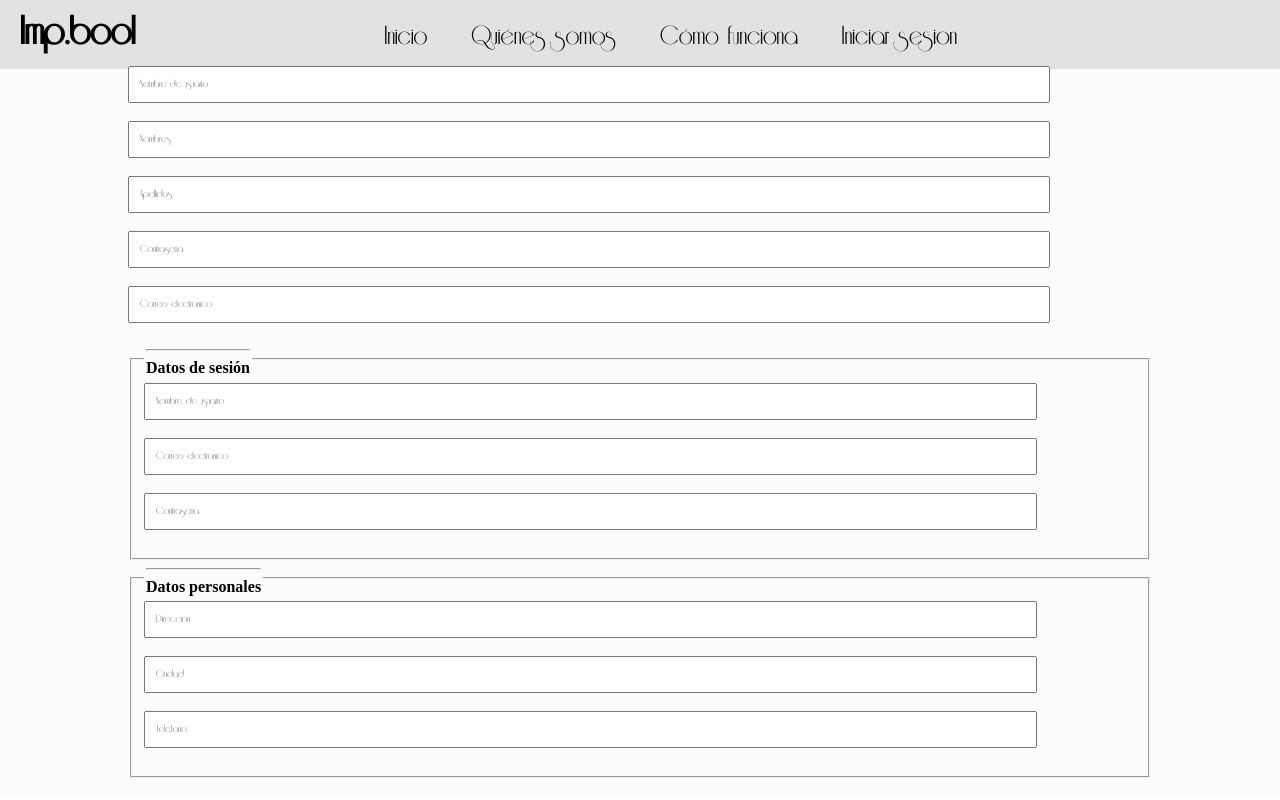
After one commit to sirgalleto/import.bool, a PHP site: page /registroUsuario.php in a window 1280 px wide. The commit adds this page. Run offline with PHP 8.4, Linux system fonts and the light colour scheme; some libraries are stand-ins or nearby versions.

Commit message:
Lógica modificada
Conflicts:

```diff
--- a/clase_plantilla.php
+++ b/clase_plantilla.php
@@ -29,7 +29,7 @@ class plantilla{
 				unset($$key);
 			}
 			$this->mihtml=str_replace ("\'", "'", $this->mihtml);
-			echo $this->mihtml;
+			return $this->mihtml;
 		}
 	}
 }
@@ -38,6 +38,7 @@ function sostenedor_error($error){
 	$miplantilla->asigna_variables(array(
 		'ERROR' => $error)
 	);
+
 	return $miplantilla->muestra();
 }
 ?>
--- /dev/null
+++ b/registroUsuario.php
@@ -0,0 +1,17 @@
+<?
+include("clase_plantilla.php");
+
+$Contenido=new Plantilla("template");//al Pasar como parametro Prueba, asumimos que en la carpeta 	plantillas existe un archivo de nombre Prueba.tpl
+
+$Formulario = new Plantilla("registroUsuario");
+$Formulario->asigna_variables(array(
+));
+$contenidoFormulario= $Formulario->muestra();
+
+    $string ="hola";
+$Contenido->asigna_variables(array(
+    "miVariable" => $contenidoFormulario
+));
+$ContenidoString = $Contenido->muestra();//$ContenidoString contiene nuestra plantilla, ya con las variables asignadas, f·cil no?
+echo $ContenidoString;
+?>
--- a/templates/crearUsuario.html
+++ /dev/null
@@ -1,2 +0,0 @@
-<div>
-</div>
--- /dev/null
+++ b/templates/registroUsuario.html
@@ -0,0 +1,21 @@
+<div>
+    <form>
+        <input name:"id" type="text" placeholder="Nombre de usuario" id="input" class="">
+        <input name="nombres" type="text" placeholder="Nombres" id="input" class="">
+        <input name="apellidos" type="text" placeholder="Apellidos" id="input" class="">
+        <input name="contraseña" type="password" placeholder="Contraseña" id="input" class="">
+        <input name="correoElectronico" type="email" placeholder="Correo electrónico" id="input" class="">
+        <fieldset>
+            <legend> <b> <hr> Datos de sesión </b> </legend>
+            <input name="id" type="text" placeholder="Nombre de usuario" id="input" class="">
+            <input name="correoElectronico" type="email" placeholder="Correo electrónico" id="input" class="">
+            <input name="contraseña" type="password" placeholder="Contraseña" id="input" class="">
+        </fieldset>
+        <fieldset>
+            <legend> <b> <hr> Datos personales </b> </legend>
+            <input name="direccion" type="text" placeholder="Dirección" id="input" class="">
+            <input name="ciudad" type="text" placeholder="Ciudad" id="input" class="">
+            <input name="telefono" type="number" placeholder="Teléfono" id="input" class="">
+        </fieldset>
+    </form>
+</div>
```
